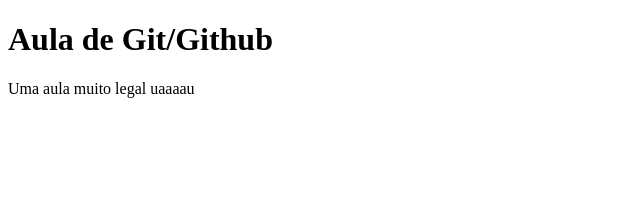
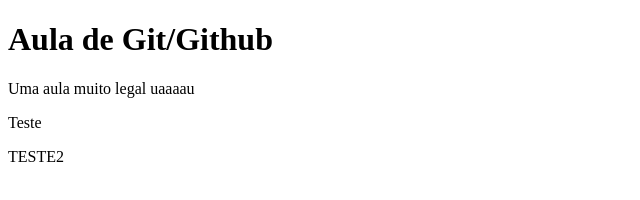
Before and after one commit to Milaiervy/aulasINFO21B, a plain HTML site: page index.html in a window 1280 px wide. Shown: the whole page, without its empty margins (0-640 px from the left). Drawn offline with Linux system fonts and the light colour scheme.

Commit message:
Alterei a pagina inicial

```diff
--- a/index.html
+++ b/index.html
@@ -8,5 +8,7 @@
 <body>
     <h1>Aula de Git/Github</h1>
     <p>Uma aula muito legal uaaaau</p>
+    <p>Teste</p>
+    <p>TESTE2</p>
 </body>
 </html>
```
